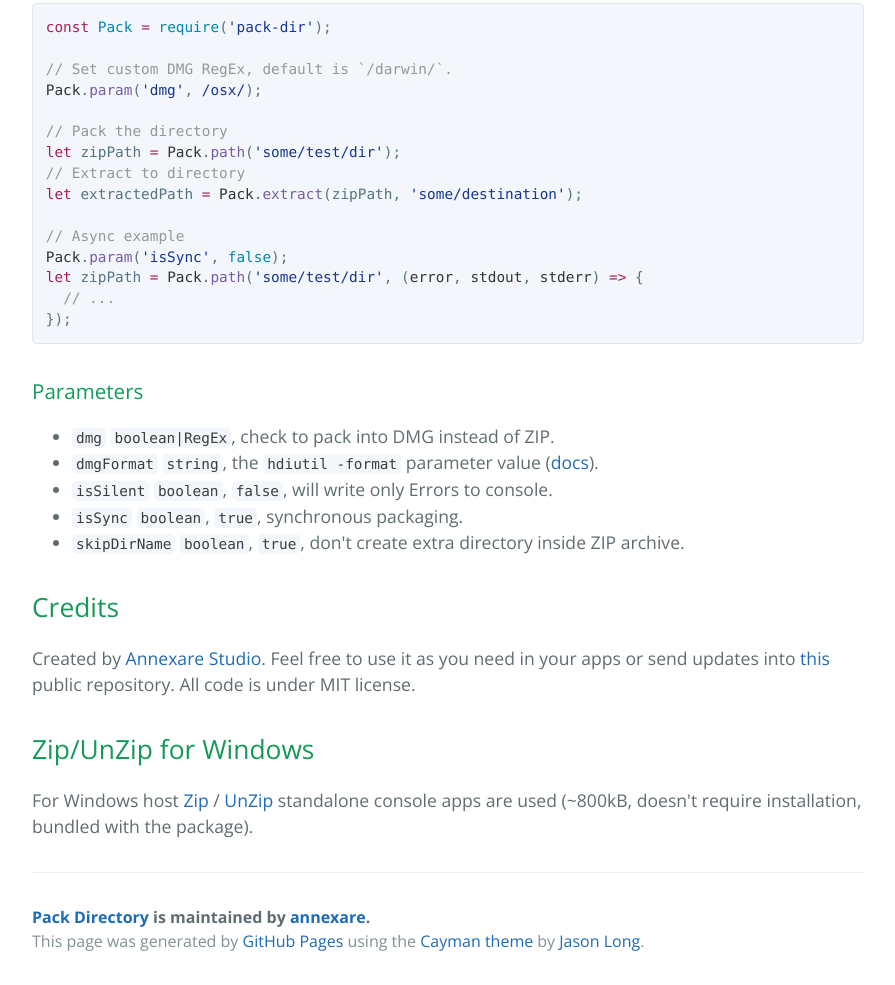
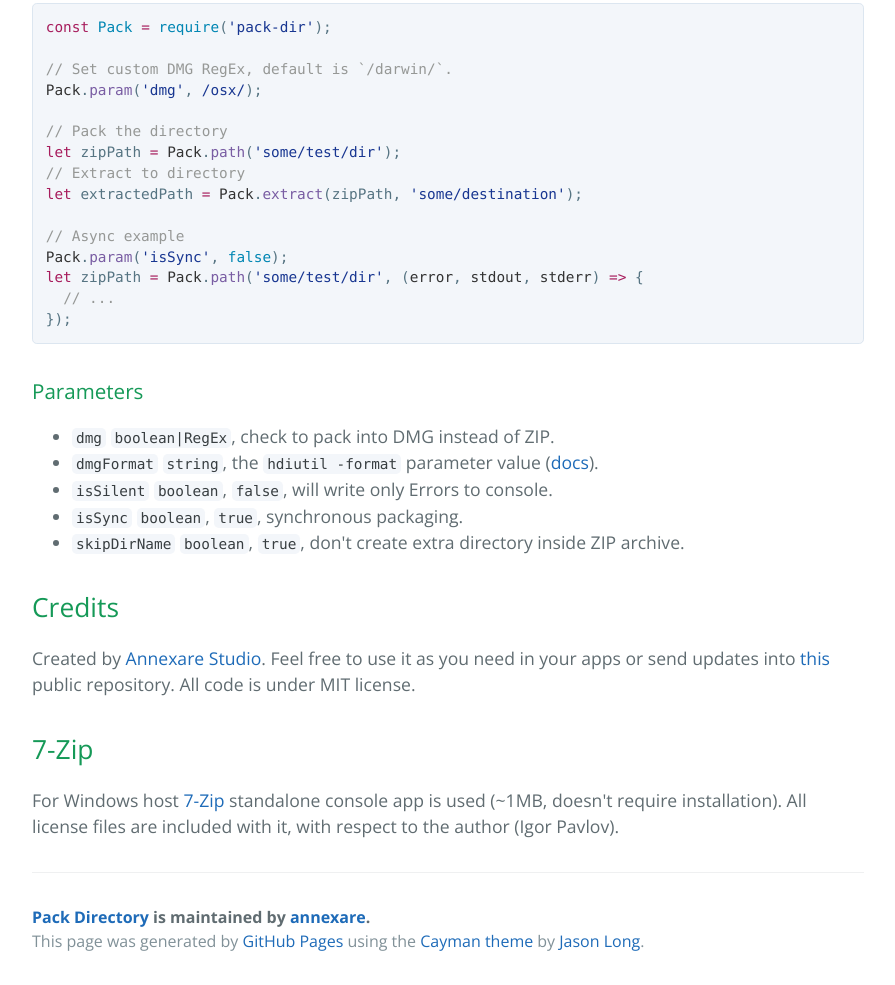
Before and after one commit to annexare/PackDir, a plain HTML site: page index.html in a window 1280 px wide. Shown: the part 1369-2354 px from the top of the page, without its empty margins (192-1087 px from the left). Drawn offline with nearby package versions, Linux system fonts and the light colour scheme.

```diff
--- a/index.html
+++ b/index.html
@@ -78,14 +78,11 @@
 All code is under MIT license.</p>
 
 <h2>
-<a id="zipunzip-for-windows" class="anchor" href="#zipunzip-for-windows" aria-hidden="true"><span aria-hidden="true" class="octicon octicon-link"></span></a>Zip/UnZip for Windows</h2>
+<a id="7-zip" class="anchor" href="#7-zip" aria-hidden="true"><span aria-hidden="true" class="octicon octicon-link"></span></a>7-Zip</h2>
 
-<p>For Windows host
-<a href="http://gnuwin32.sourceforge.net/packages/zip.htm">Zip</a>
-/
-<a href="http://gnuwin32.sourceforge.net/packages/unzip.htm">UnZip</a>
-standalone console apps are used
-(~800kB, doesn't require installation, bundled with the package).</p>
+<p>For Windows host <a href="http://www.7-zip.org/">7-Zip</a> standalone console app is used
+(~1MB, doesn't require installation).
+All license files are included with it, with respect to the author (Igor Pavlov).</p>
 
       <footer class="site-footer">
         <span class="site-footer-owner"><a href="https://github.com/annexare/PackDir">Pack Directory</a> is maintained by <a href="https://github.com/annexare">annexare</a>.</span>
```
Also changed, not shown: params.json (+1 -1 lines).
